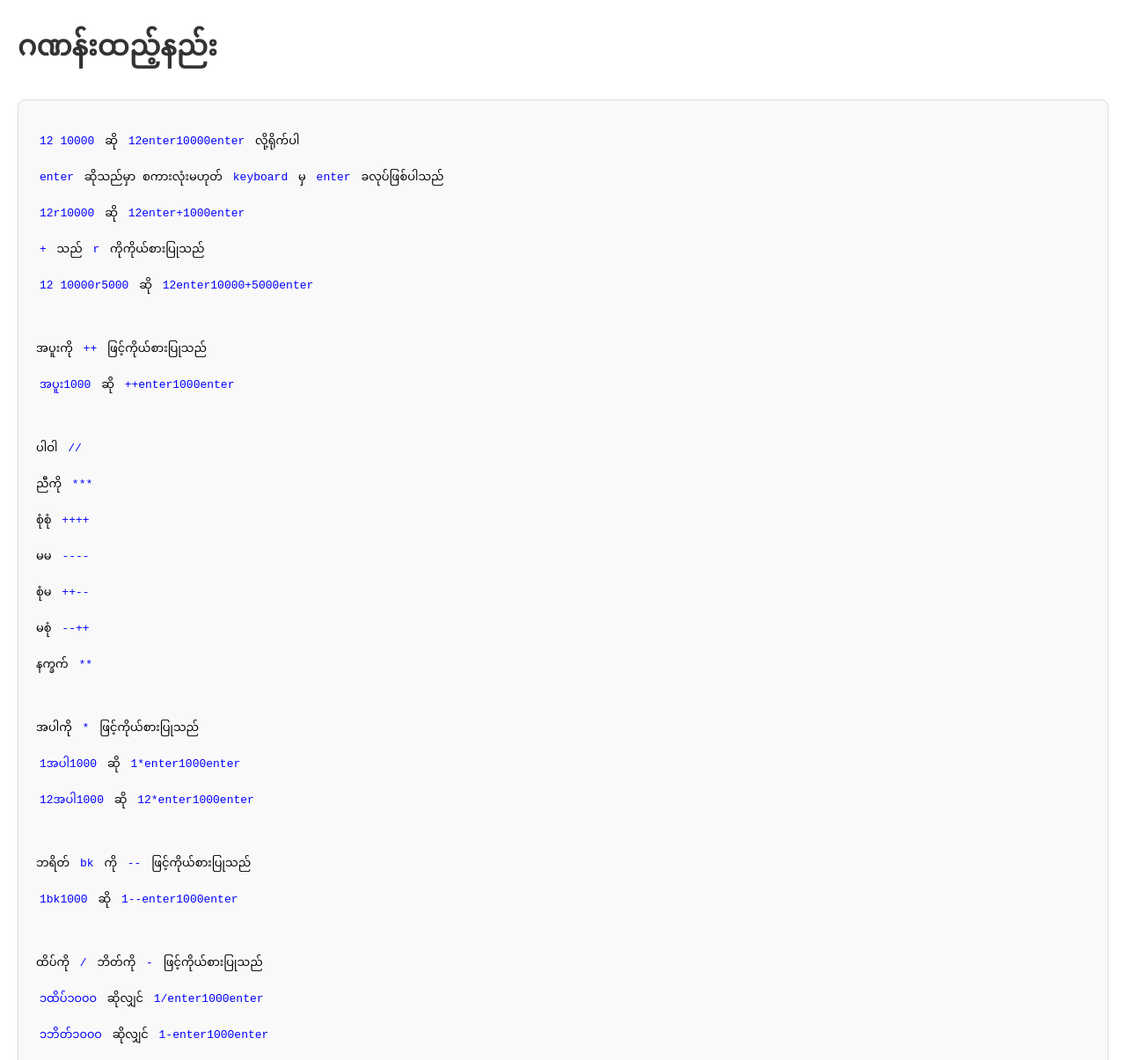
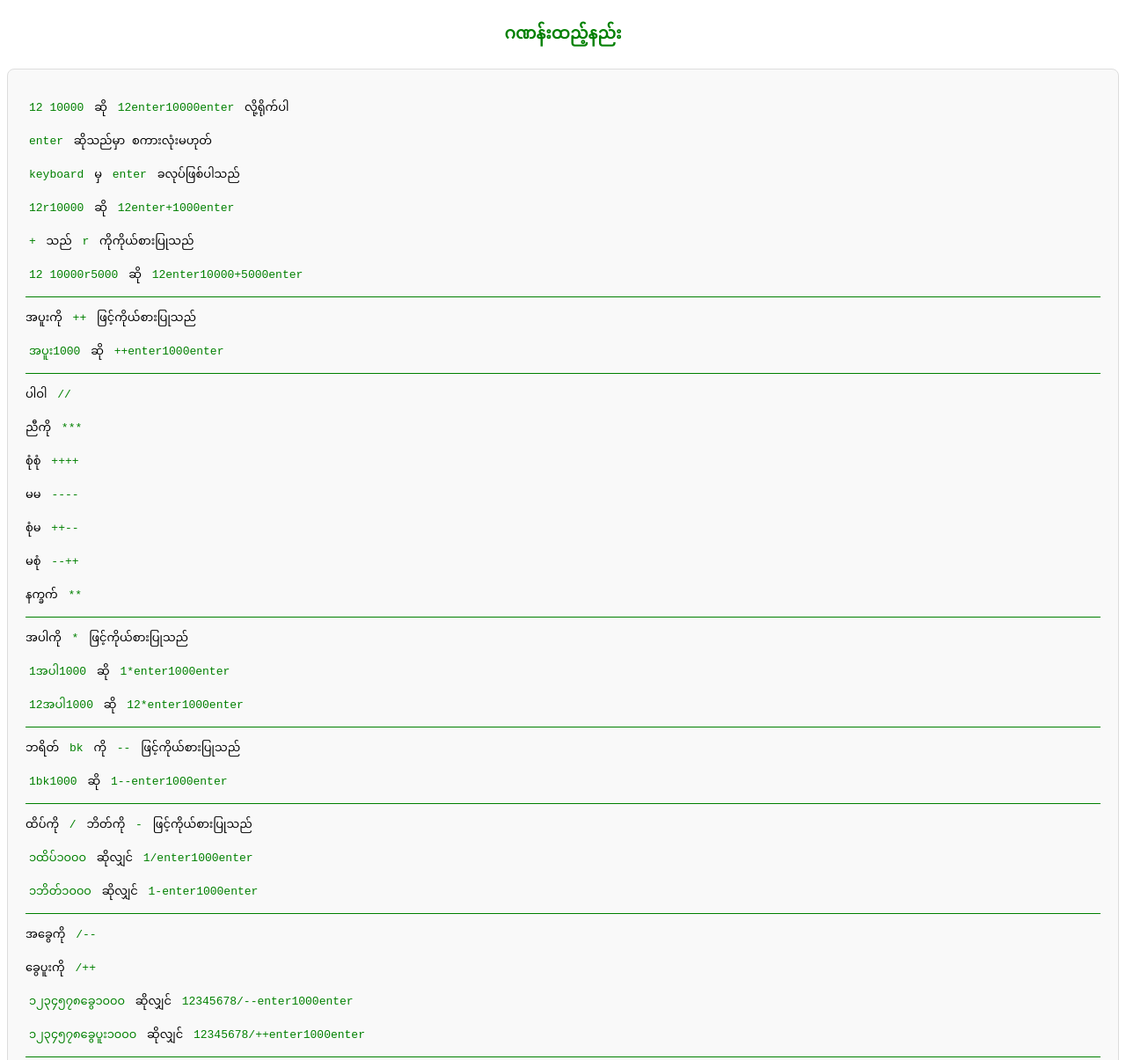
Before and after one commit to jayythecracker/jxledgers.github.io, a plain HTML site: page guide.html in a window 1280 px wide. Shown: the top 1205 px of the page at 88% size. Drawn offline with Linux system fonts and the light colour scheme.

Commit message:
Update guide.html

```diff
--- a/guide.html
+++ b/guide.html
@@ -7,10 +7,16 @@
     <style>
         body {
             font-family: Arial, sans-serif;
-            margin: 20px;
+            /* margin: 20px; */
         }
-        h1 {
-            color: #333;
+        hr {
+            border: none;
+            border-top: 1px solid green; /* Change the color here */
+            margin: 10px 0;
+        }
+        h3 {
+            color: green;
+            font-style: bold;
         }
         .guide {
             background-color: #f9f9f9;
@@ -18,33 +24,35 @@
             padding: 20px;
             border-radius: 8px;
         }
-        .guide p {
+        .guide pre {
             margin: 10px 0;
-            font-weight: bold;
+            /* font-weight: bold; */
         }
         .guide code {
             /* background-color: #eef; */
             padding: 2px 4px;
             border-radius: 4px;
 
-            color: blue;
+            color: green;
         }
     </style>
 </head>
 <body>
-    <h1>ဂဏန်းထည့်နည်း</h1>
+    <center><h3>ဂဏန်းထည့်နည်း</h3></center>
+
     <div class="guide">
         <pre><code>12 10000</code> ဆို <code>12enter10000enter</code> လို့ရိုက်ပါ</pre>
-        <pre><code>enter</code> ဆိုသည်မှာ စကားလုံးမဟုတ် <code>keyboard</code> မှ <code>enter</code> ခလုပ်ဖြစ်ပါသည်</pre>
+        <pre><code>enter</code> ဆိုသည်မှာ စကားလုံးမဟုတ် </pre>
+        <pre><code>keyboard</code> မှ <code>enter</code> ခလုပ်ဖြစ်ပါသည်</pre>
 
         <pre><code>12r10000</code> ဆို <code>12enter+1000enter</code></pre>
         <pre><code>+</code> သည် <code>r</code> ကိုကိုယ်စားပြုသည်</pre>
 
         <pre><code>12 10000r5000</code> ဆို <code>12enter10000+5000enter</code></pre>
-        <br>
+        <hr>
         <pre>အပူးကို <code>++</code> ဖြင့်ကိုယ်စားပြုသည်</pre>
         <pre><code>အပူး1000</code> ဆို <code>++enter1000enter</code></pre>
-        <br>
+        <hr>
         <pre>ပါဝါ <code>//</code></pre>
 
         <pre>ညီကို <code>***</code></pre>
@@ -58,26 +66,27 @@
         <pre>မစုံ <code>--++</code></pre>
 
         <pre>နက္ခက် <code>**</code></pre>
-        <br>
+        <hr>
         <pre>အပါကို <code>*</code> ဖြင့်ကိုယ်စားပြုသည်</pre>
         <pre><code>1အပါ1000</code> ဆို <code>1*enter1000enter</code></pre>
         <pre><code>12အပါ1000</code> ဆို <code>12*enter1000enter</code></pre>
-        <br>
+        <hr>
         <pre>ဘရိတ် <code>bk</code> ကို <code>--</code> ဖြင့်ကိုယ်စားပြုသည်</pre>
         <pre><code>1bk1000</code> ဆို <code>1--enter1000enter</code></pre>
-        <br>
+        <hr>
         <pre>ထိပ်ကို <code>/</code> ဘိတ်ကို <code>-</code> ဖြင့်ကိုယ်စားပြုသည်</pre>
         <pre><code>၁ထိပ်၁၀၀၀</code> ဆိုလျှင် <code>1/enter1000enter</code></pre>
         <pre><code>၁ဘိတ်၁၀၀၀</code> ဆိုလျှင် <code>1-enter1000enter</code></pre>
-        <br>
+        <hr>
         <pre>အခွေကို <code>/--</code></pre>
         <pre>ခွေပူးကို <code>/++</code></pre>
         <pre><code>၁၂၃၄၅၇၈ခွေ၁၀၀၀</code> ဆိုလျှင် <code>12345678/--enter1000enter</code></pre>
         <pre><code>၁၂၃၄၅၇၈ခွေပူး၁၀၀၀</code> ဆိုလျှင် <code>12345678/++enter1000enter</code></pre>
-        <br>
+        <hr>
         <pre>အကပ်ကို <code>//</code> ဖြင့်ရေးသည်</pre>
         <pre>ပါဝါနဲ့တူသည် <code>//</code> အရှေ့အနောက် ဂဏန်းပါလျှင် အကပ်ဖြစ်သည်</pre>
-        <pre><code>12345ကို789ကပ် ၁၀၀၀</code> ဆိုလျှင် <code>12345//789enter1000enter</code> လို့ရေးရသည်</pre>
+        <pre><code>12345ကို789ကပ် ၁၀၀၀</code> ဆိုလျှင်</pre>
+        <pre><code>12345//789enter1000enter</code> လို့ရေးရသည်</pre>
         <pre><code>//enter1000enter</code> ဆိုလျှင် ပါဝါ၁၀၀၀ ဖြစ်မည်။</pre>
     </div>
 </body>
```
